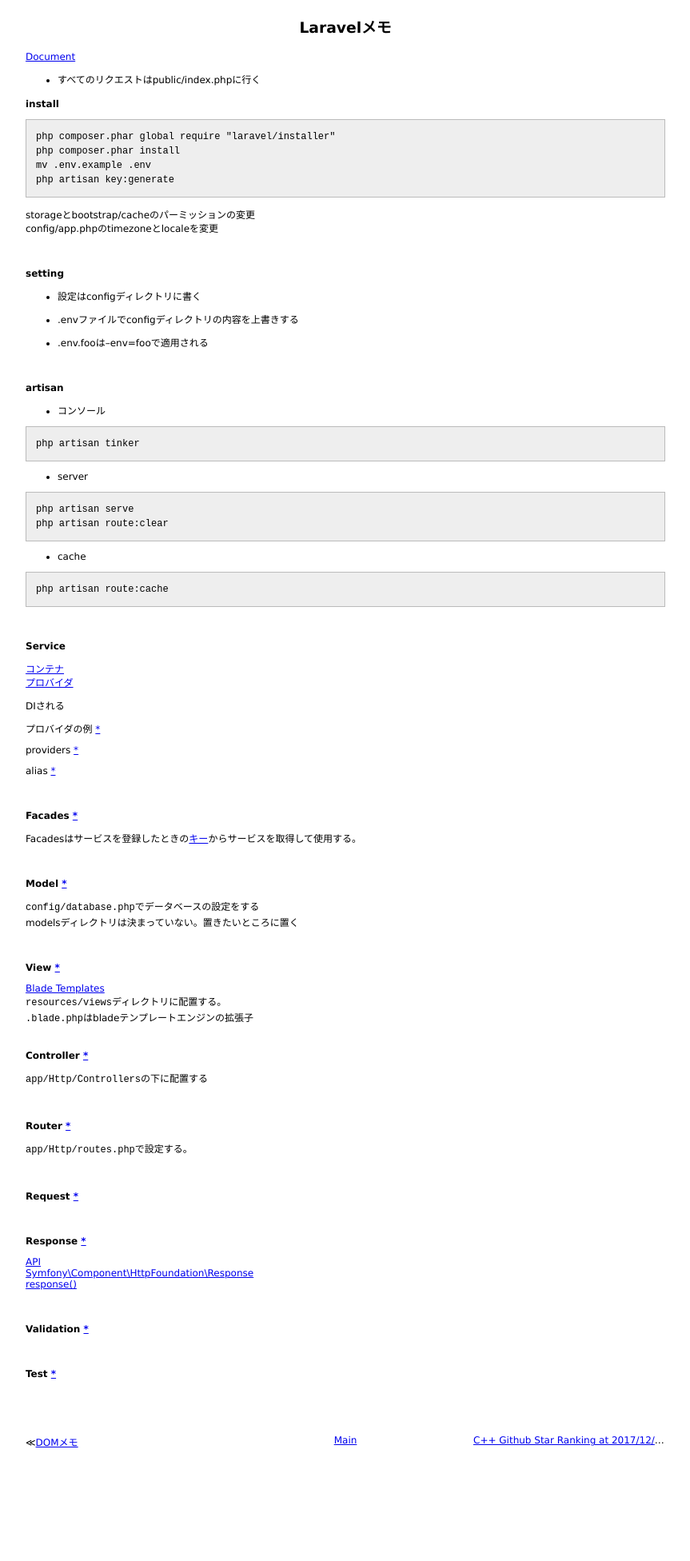
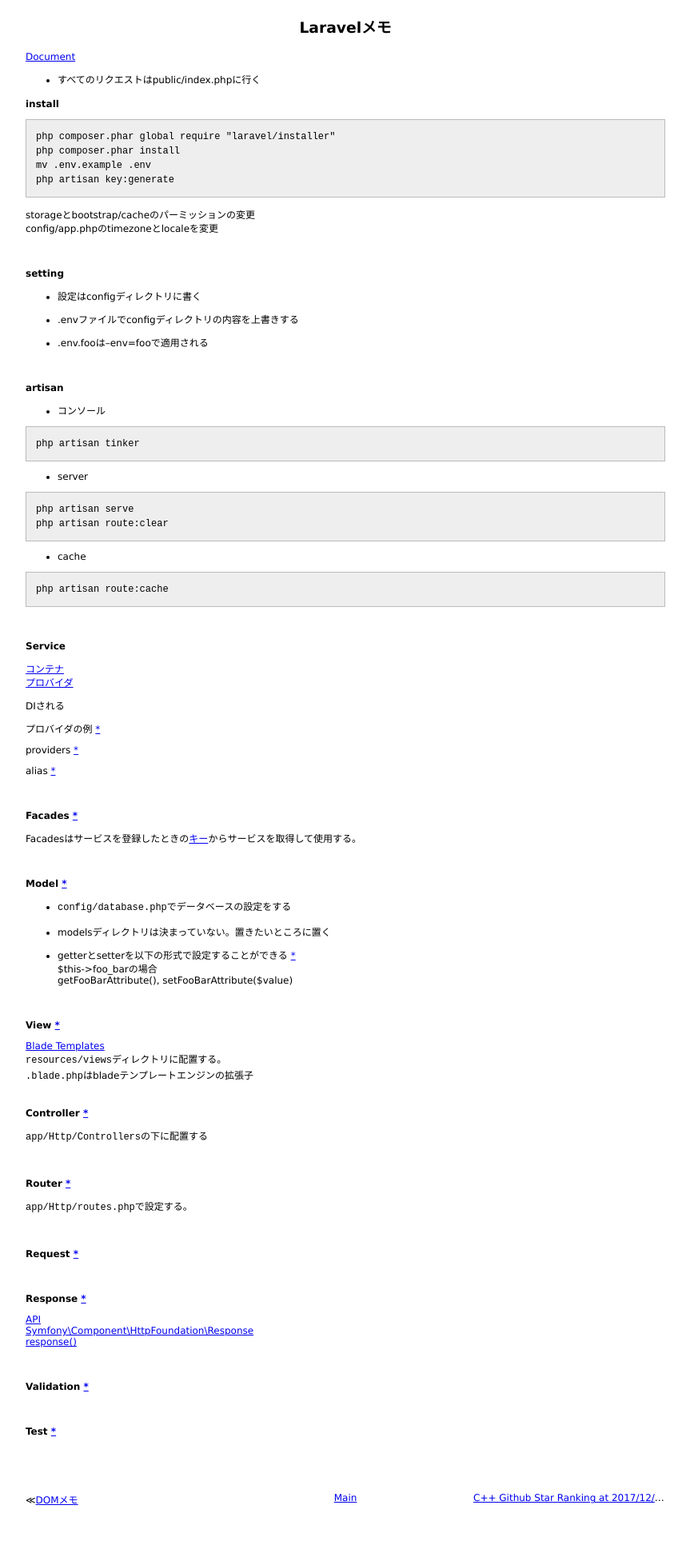
Before and after one commit to 38elements/38elements.github.com, a Jekyll site: the page built from _posts/2018-01-12-laravel.md, in a window 1280 px wide. Shown: the whole page at 80% size, without its empty margins (208-1071 px from the left). Built offline with Jekyll 4.4.1, drawn with Linux system fonts in a browser that asks for light colours; before the commit the page ends 1880 px from its top, so only the background shows below that.

Commit message:
Update 2018-01-12-laravel.md

```diff
--- a/_posts/2018-01-12-laravel.md
+++ b/_posts/2018-01-12-laravel.md
@@ -76,8 +76,14 @@ Facadesはサービスを登録したときの[キー](https://laravel.com/docs/
 
 #### Model [\*](https://laravel.com/docs/5.5/eloquent)
 
-`config/database.php`でデータベースの設定をする
-modelsディレクトリは決まっていない。置きたいところに置く
+* `config/database.php`でデータベースの設定をする
+
+* modelsディレクトリは決まっていない。置きたいところに置く
+
+* getterとsetterを以下の形式で設定することができる [\*](https://laravel.com/docs/5.5/eloquent-mutators)
+$this->foo_barの場合
+getFooBarAttribute(), setFooBarAttribute($value)
+
 
 <br>
 
```
